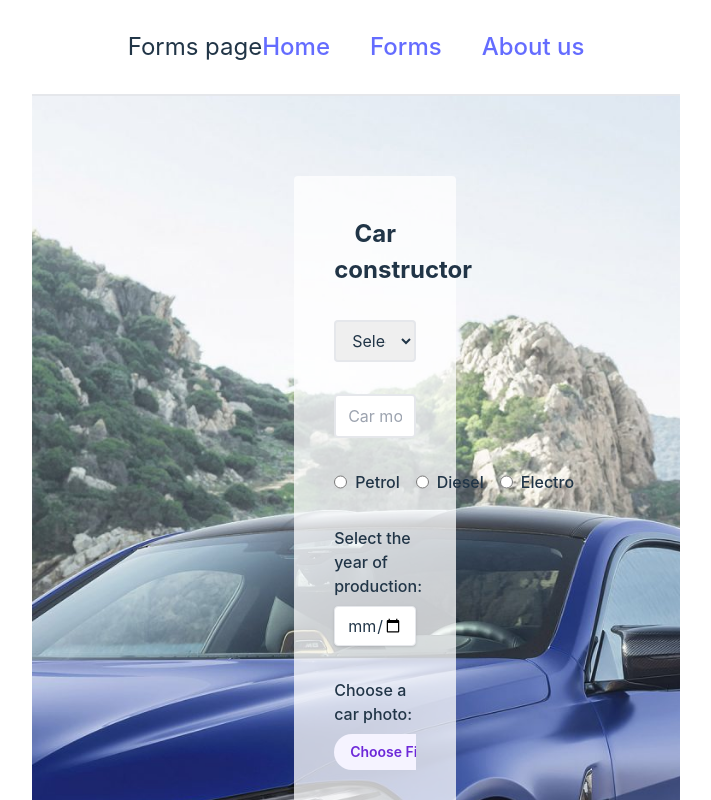
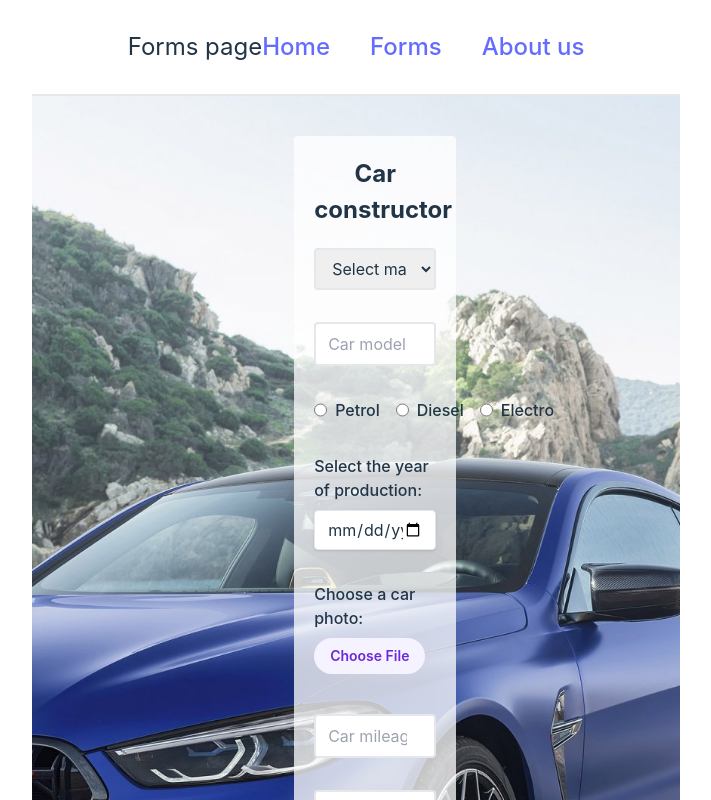
Before and after one commit to KirillKolchanov/React-module-RSS, a React app in the folder react-app/: page /forms in a window 1280 px wide. Shown: the top 800 px of the page, without its empty margins (284-995 px from the left). Built offline with nearby package versions, Linux system fonts and the light colour scheme; the HTML template or start-up script is replaced by a standard one.

Commit message:
feat: change forms styles

```diff
--- a/react-app/src/components/Forms.tsx
+++ b/react-app/src/components/Forms.tsx
@@ -168,13 +168,13 @@ export default class Forms extends Component<MyProps, MyState> {
     return (
       <div>
         <div className="form_wrapper flex pb-20 bg-cover bg-center bg-no-repeat justify-end">
-          <div className="p-10 mt-20 mr-56 form-floating xl:w-1/4 rounded dark:bg-slate-800 bg-white  bg-opacity-75">
+          <div className="p-5 mt-10 mr-56 form-floating xl:w-1/4 rounded dark:bg-slate-800 bg-white  bg-opacity-75">
             <form className="flex flex-col" onSubmit={this.onSubmit}>
               <h2 className="text-center font-bold">Car constructor</h2>
 
               <select
                 defaultValue={''}
-                className="mt-8 rounded py-2 px-3 border-2 required"
+                className="mt-5 rounded py-2 px-3 border-2 required"
                 placeholder="Select year:"
                 onChange={this.onMakeChange}
                 ref={this.carMakeRef}
```
